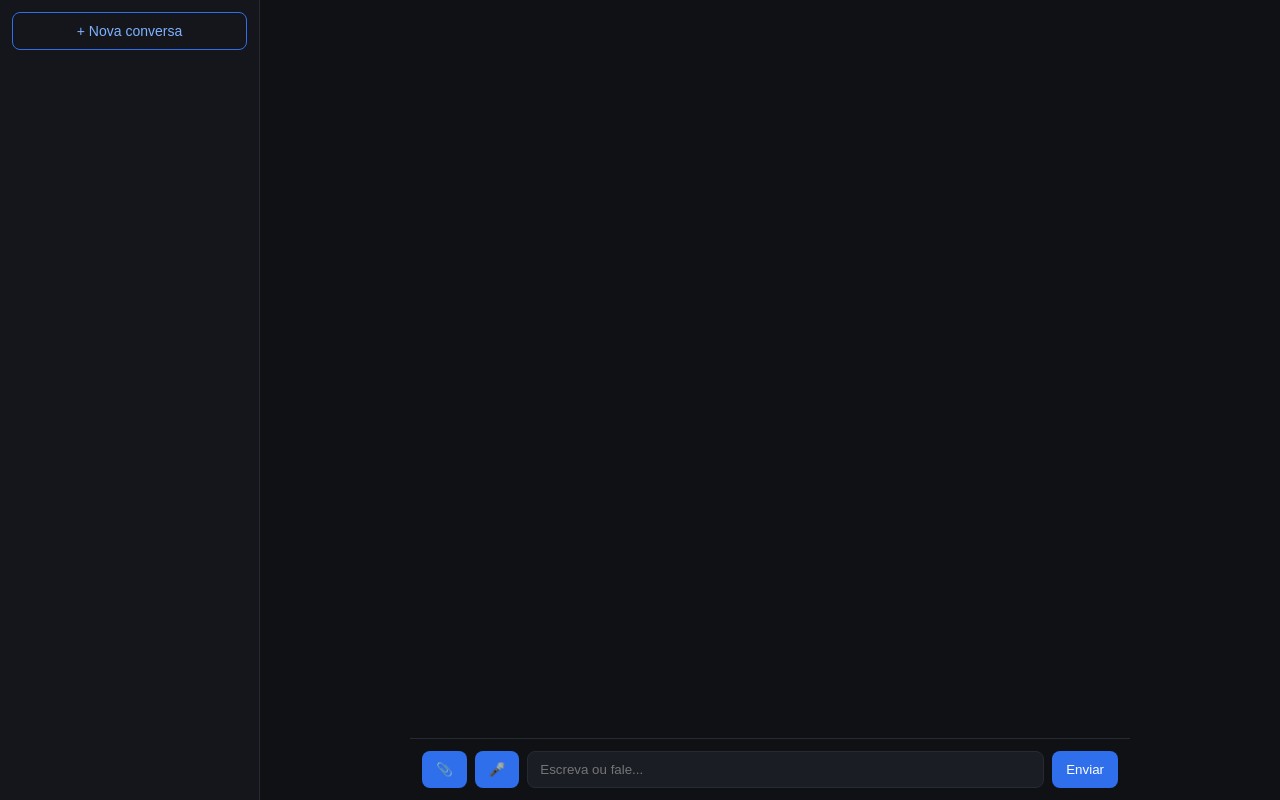
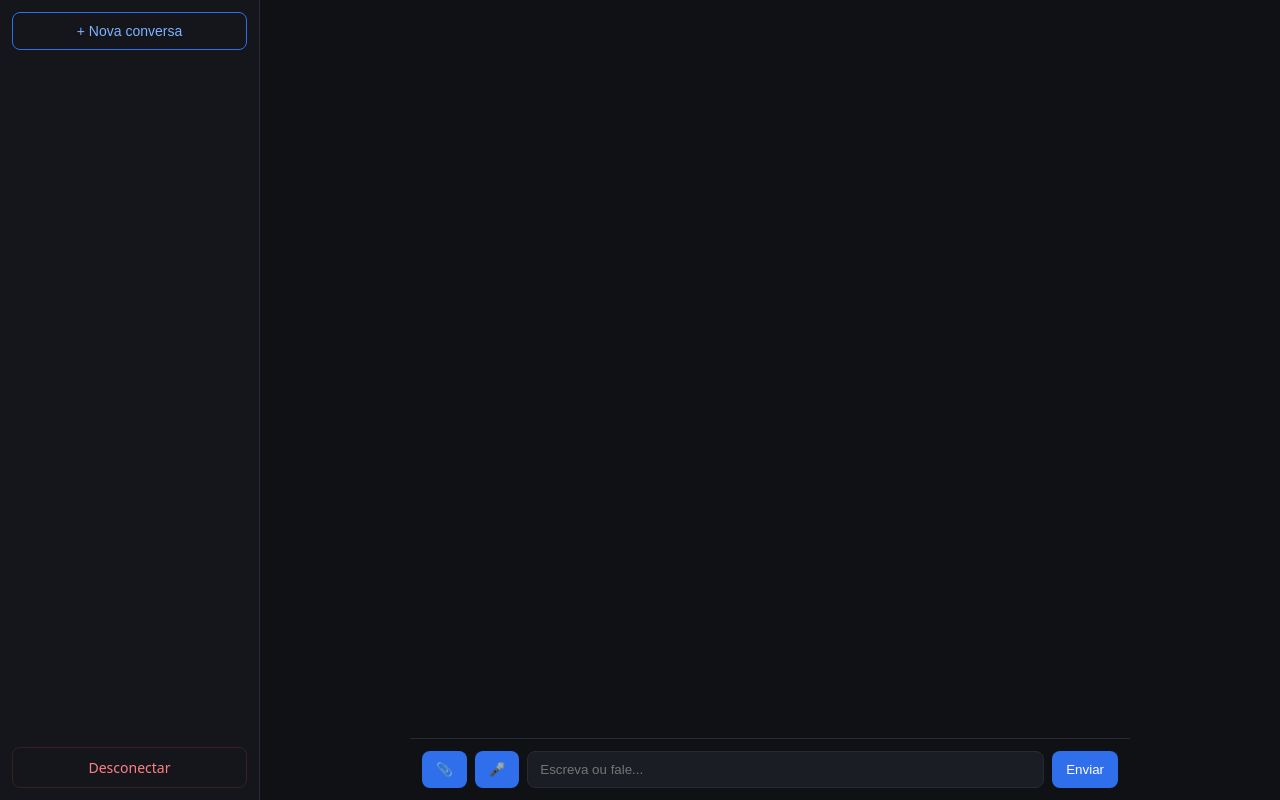
Before and after one commit to diegofnunesbr/ia, a plain HTML site: page web-frontend/index.html in a window 1280 px wide. Drawn offline with Linux system fonts and the light colour scheme; no server answers.

Commit message:
Add logout button to chat sidebar
The only way to end a session was through Authelia's own portal page,
not reachable from the chat UI. Links straight to the logout endpoint
with rd back to the app.

```diff
--- a/web-frontend/index.html
+++ b/web-frontend/index.html
@@ -11,6 +11,7 @@
     <aside id="sidebar" class="sidebar">
       <button id="newChat" class="new-chat-btn">+ Nova conversa</button>
       <div id="sessionList" class="session-list"></div>
+      <a id="logoutBtn" class="logout-btn" href="https://auth.home.lan:30277/logout?rd=https://assistente.home.lan:30277/">Desconectar</a>
     </aside>
     <main class="chat">
       <button type="button" id="menuToggle" class="menu-toggle" aria-label="Conversas">☰</button>
--- a/web-frontend/style.css
+++ b/web-frontend/style.css
@@ -39,9 +39,26 @@ body {
 
 .session-list {
   display: flex;
+  flex: 1;
   flex-direction: column;
   gap: 4px;
   overflow-y: auto;
+}
+
+.logout-btn {
+  padding: 10px 12px;
+  border-radius: 8px;
+  border: 1px solid #3a2020;
+  background: transparent;
+  color: #ff8080;
+  cursor: pointer;
+  font-size: 14px;
+  text-align: center;
+  text-decoration: none;
+}
+
+.logout-btn:hover {
+  background: #2a1616;
 }
 
 .session-item {
```
